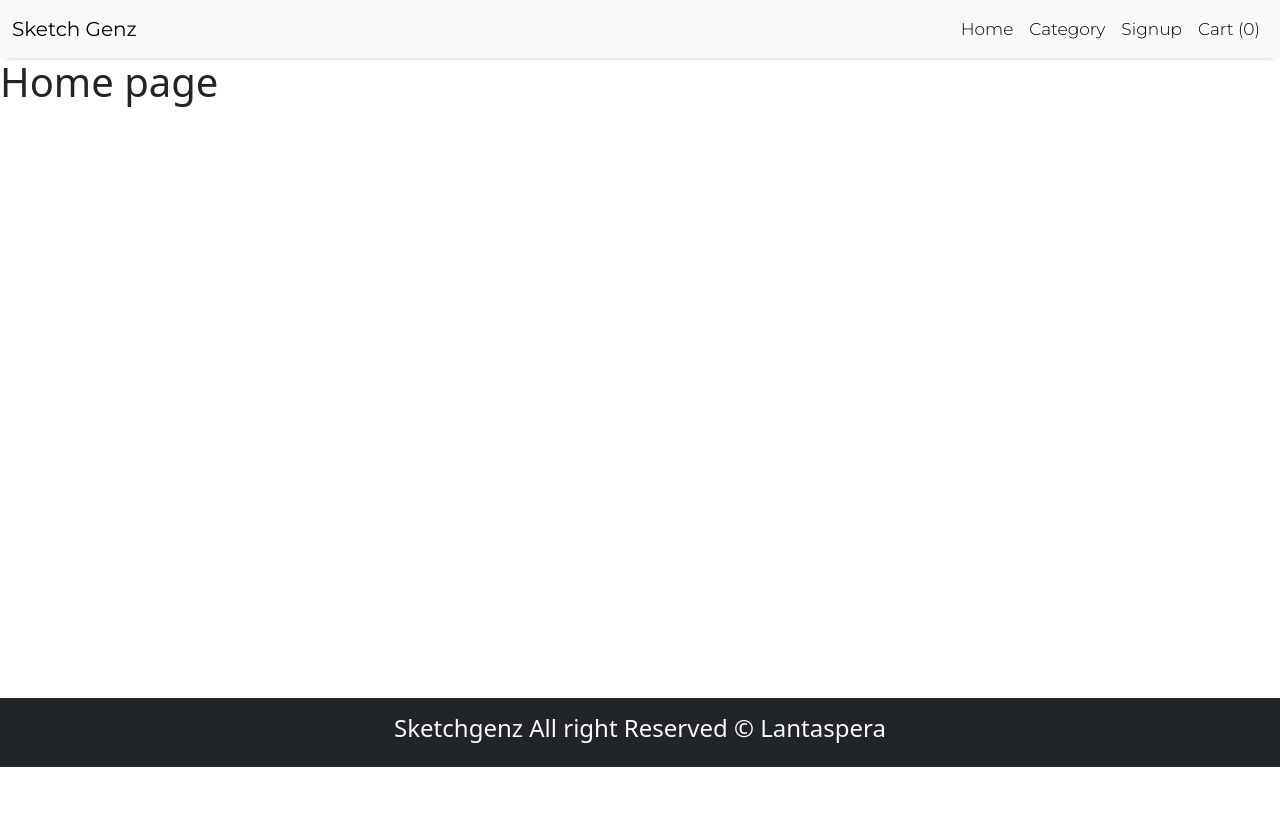
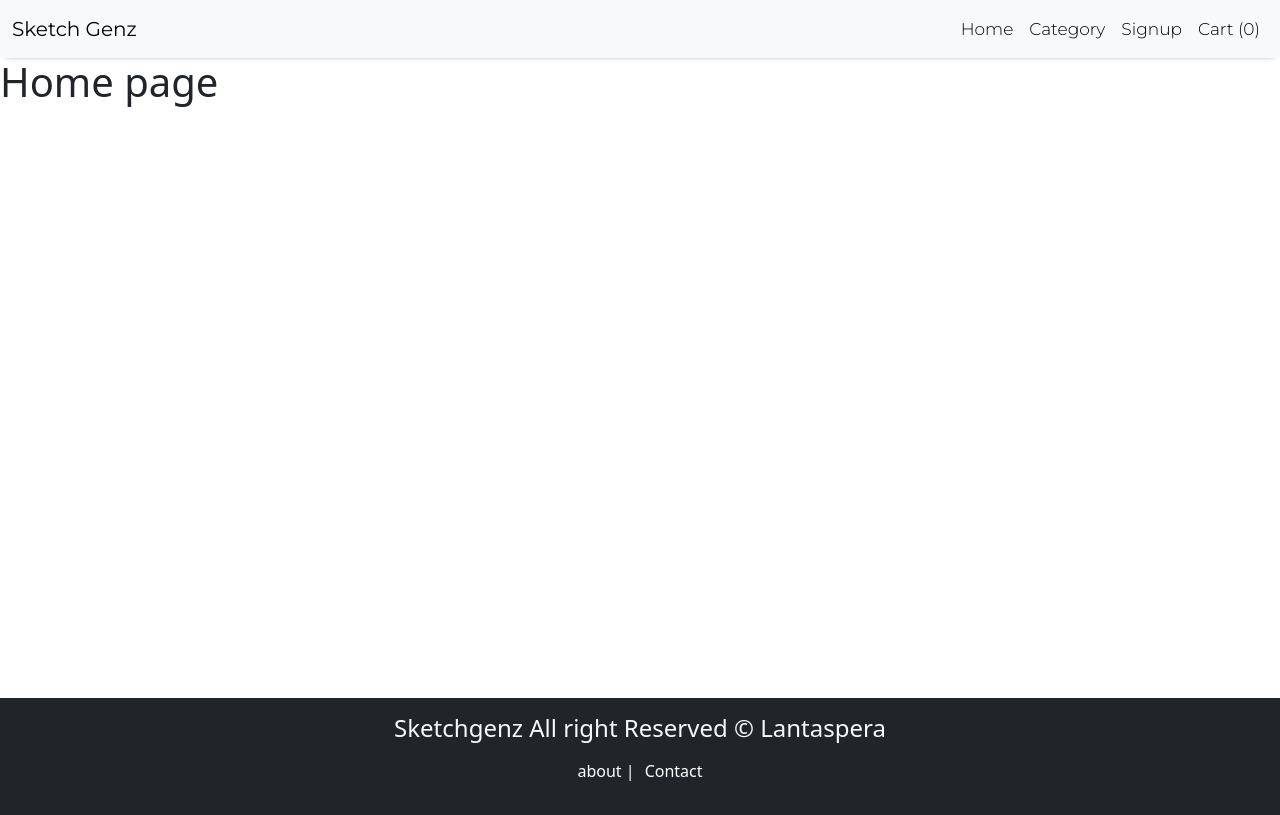
Before and after one commit to Lantaspera/Ecom, a React (Create React App) app in the folder client/: page / in a window 1280 px wide. Built offline with nearby package versions, Linux system fonts and the light colour scheme.

Commit message:
footer basic done

```diff
--- a/client/src/components/layout/Footer.js
+++ b/client/src/components/layout/Footer.js
@@ -1,9 +1,15 @@
 import React from 'react'
+import {Link} from 'react-router-dom'
+import './footer.css'
 
 function Footer() {
   return (
-    <div className='bg-dark text-light p-3'>
+    <div className='footer bg-dark text-light p-3'>
         <h4 className='text-center'>Sketchgenz All right Reserved &copy; Lantaspera </h4>
+        <p  className=' text-center mt-3'>
+          <Link to='/about'>about |</Link>
+          <Link to='/contact'>Contact</Link>
+        </p>
     </div>
   )
 }
--- /dev/null
+++ b/client/src/components/layout/footer.css
@@ -0,0 +1,9 @@
+.footer{
+    padding: 25px;
+
+}
+.footer a{
+    text-decoration: none;
+    color: white;
+    padding: 5px;
+}
```
